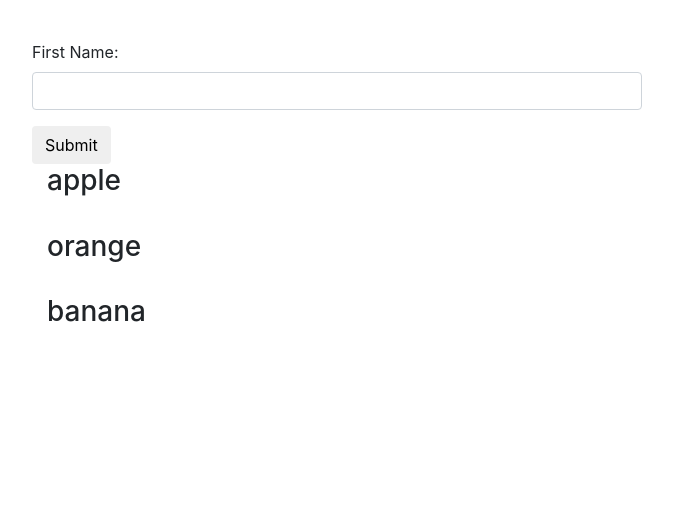
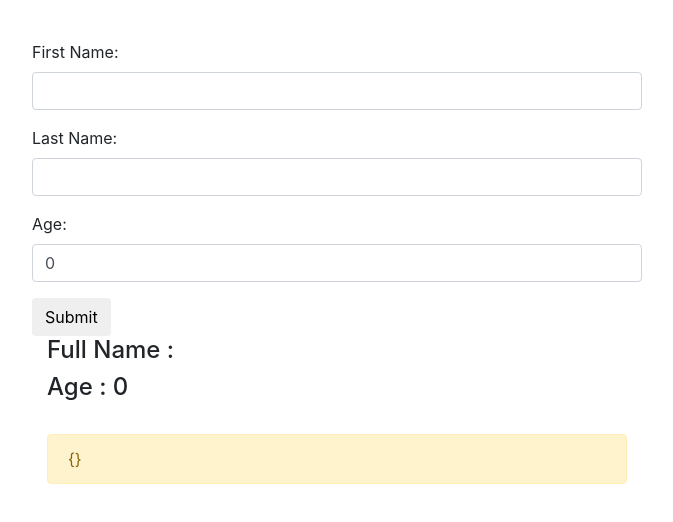
Before and after one commit to Sivar-Developer/angular-test, an Angular app: page / in a window 1280 px wide. Shown: the top 522 px of the page, without its empty margins (303-976 px from the left). Built offline with nearby package versions, Linux system fonts and the light colour scheme.

Commit message:
Forms Validation and Objects

```diff
--- a/src/app/components/forms/forms.component.html
+++ b/src/app/components/forms/forms.component.html
@@ -1,25 +1,54 @@
 <div class="col-md-6 offset-md-3 padding">
-<form (submit)="mySubmit()">
+<form novalidate #fo="ngForm" (submit)="mySubmit(fo)">
   <div class="form-group">
     <label for="name">First Name:</label>
-    <input type="name" class="form-control" [(ngModel)]="name" name="name" id="name">
+    <input type="name" class="form-control" [(ngModel)]="name" #myName="ngModel" required minlength="4" name="name" id="name">
   </div>
-<!--  <div class="form-group">
+  <div class="form-group">
     <label for="lname">Last Name:</label>
-    <input type="text" class="form-control" [(ngModel)]="lname" name="lname" id="lname">
+    <input type="text" class="form-control" [(ngModel)]="lname" #myLname="ngModel" required minlength="4" name="lname" id="lname">
   </div>
   <div class="form-group">
     <label for="age">Age:</label>
-    <input type="number" class="form-control" [(ngModel)]="age" name="age" id="age">
-  </div>  -->
+    <input type="number" class="form-control" [(ngModel)]="age" #myAge="ngModel" required minlength="2" name="age" id="age">
+  </div>
   <button type="submit" class="btn btn-default">Submit</button>
+
+  <!-- Validations -->
+  <div *ngIf="myName.errors?.required && myName.touched" class="alert alert-danger">
+    First name is required
+  </div>
+  <div *ngIf="myName.errors?.minlength && myName.touched" class="alert alert-danger">
+      Min required 4 chars for First name
+  </div>
+
+  <div *ngIf="myLname.errors?.required && myLname.touched" class="alert alert-danger">
+      Last name is required
+  </div>
+  <div *ngIf="myLname.errors?.minlength && myLname.touched" class="alert alert-danger">
+      Min required 4 chars for Last name
+  </div>
+
+  <div *ngIf="myAge.errors?.required && myAge.touched" class="alert alert-danger">
+      Age is required
+  </div>
+  <div *ngIf="myAge.errors?.minlength && myAge.touched" class="alert alert-danger">
+      Min required 2 numbers for Age
+  </div>
+
 </form>
 
+<div class="container">
+  <h4>Full Name : {{ name }} {{ lname }}</h4>
+  <h4>Age : {{ age }}</h4><br>
+  <div *ngIf="verifyForm" class="alert alert-warning">{{ verifyForm | json }}</div>
+</div>
+
+<!--
 <div class="container">
   <div *ngFor="let item of myShop">
     <h3>{{ item }}</h3><br>
   </div>
-  <!-- <h3>{{ lname }}</h3><br>
-  <h3>{{ age }}</h3><br>  -->
-</div>
-</div>
+  < <h3>{{ lname }}</h3><br>
+  <h3>{{ age }}</h3><br>
+</div> -->
--- a/src/app/components/forms/forms.component.ts
+++ b/src/app/components/forms/forms.component.ts
@@ -7,11 +7,12 @@ import { Component, OnInit } from '@angular/core';
 })
 export class FormsComponent implements OnInit {
 
-  //name:string="Your first name";
-  lname:string="Your last name";
+  verifyForm = {};
+  name:string="";
+  lname:string="";
   age:number=0;
 
-  name:string="";
+  //name:string="";
   myShop:string[]=['apple','orange','banana'];
 
   constructor() { }
@@ -19,9 +20,17 @@ export class FormsComponent implements OnInit {
   ngOnInit() {
   }
 
-  mySubmit() {
-    this.myShop.push(this.name);
-    this.name="";
+  // mySubmit() {
+  //   this.myShop.push(this.name);
+  //   this.name="";
+  // }
+
+  mySubmit({value, valid}) {
+    if(valid) {
+      this.verifyForm=value;
+    } else {
+      this.verifyForm="Not Valid";
+    }
   }
 
 }
```
